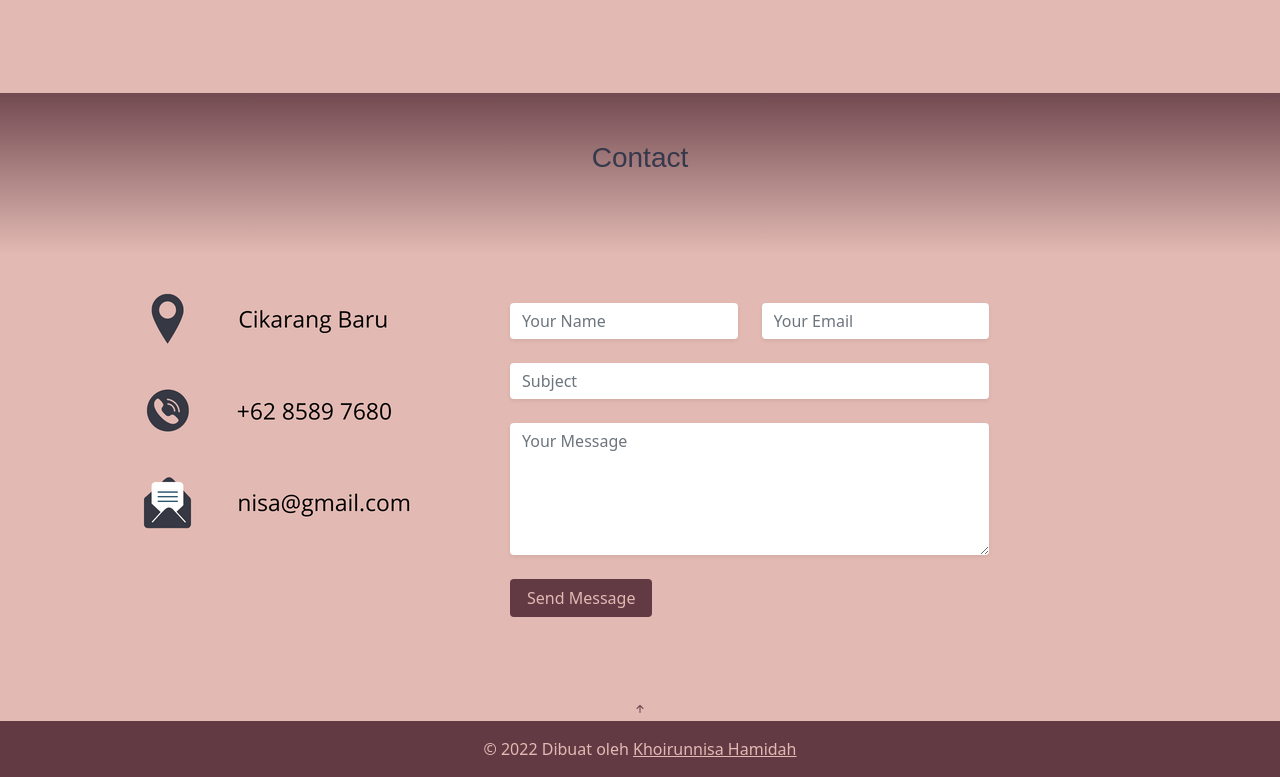
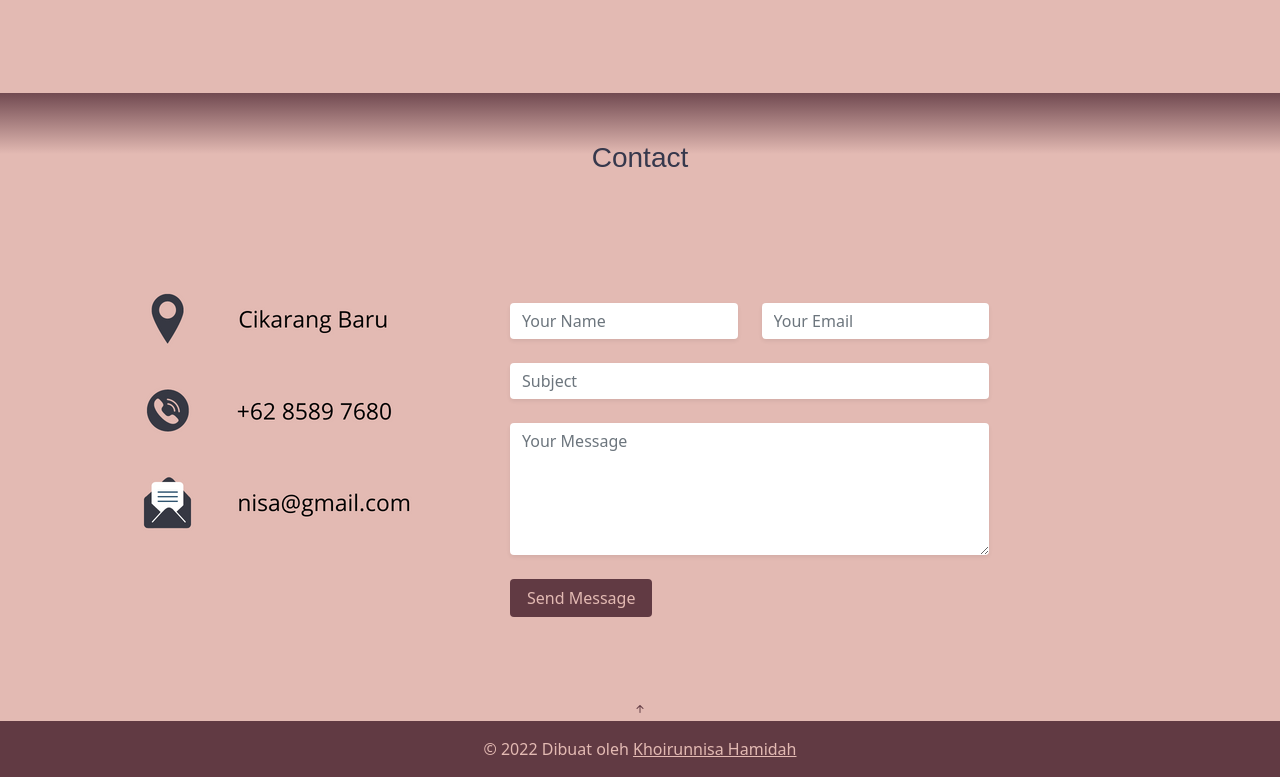
Before and after one commit to nisahhamidah/nisahhamidah.github.io, a plain HTML site: page index.html in a window 1280 px wide. Shown: the part 2182-2959 px from the top of the page. Drawn offline with nearby package versions, Linux system fonts and the light colour scheme.

Commit message:
Update cv.css

```diff
--- a/cv.css
+++ b/cv.css
@@ -44,8 +44,8 @@ body {
 }
 
 .kontak {
-    background: rgb(227, 186, 179);
-    background: linear-gradient(0deg, rgba(227, 186, 179, 0.8972631288843662) 71%, rgba(97, 58, 67, 0.8748541652989321) 100%);
+   background: rgb(227,186,179);
+   background: linear-gradient(0deg, rgba(227,186,179,0.8972631288843662) 89%, rgba(97,58,67,0.8748541652989321) 100%);
 }
 
 .navbar {
```
